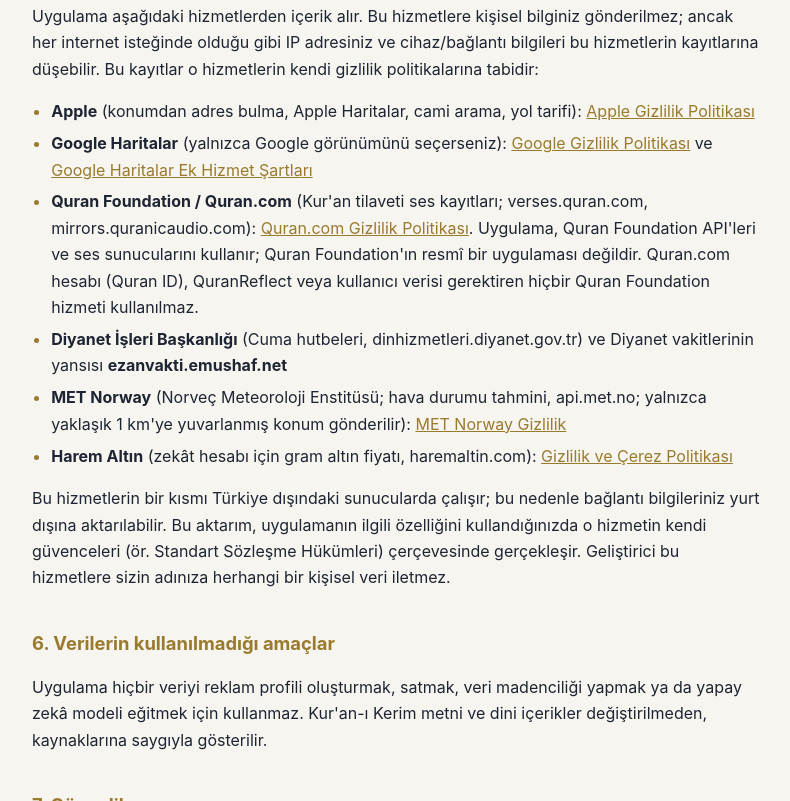
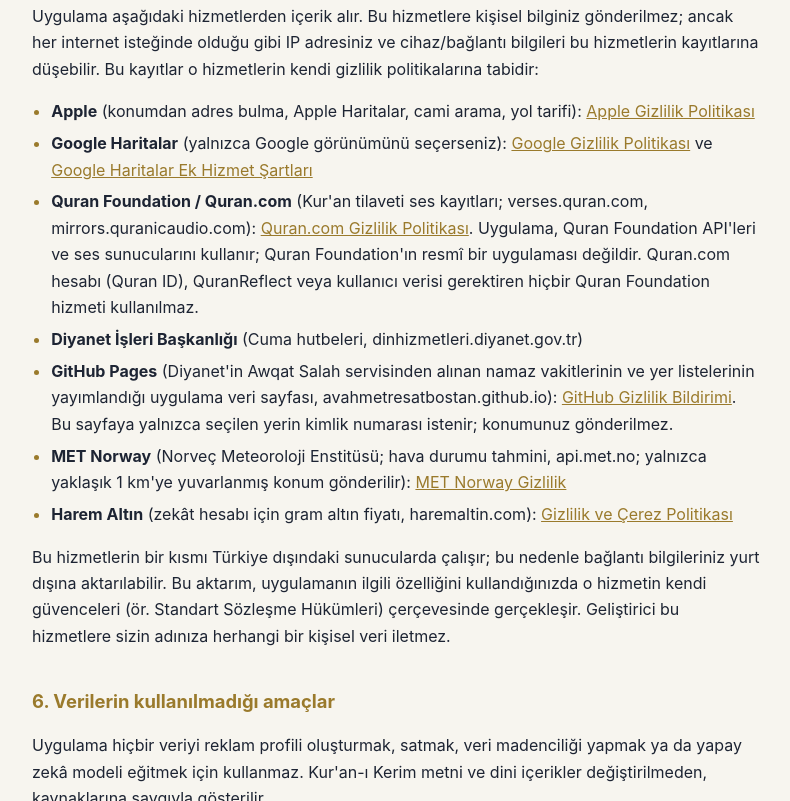
Before and after one commit to avahmetresatbostan/namaz-vakitleri-yasal, a plain HTML site: page gizlilik-politikasi.html in a window 1280 px wide. Shown: the part 1887-2688 px from the top of the page, without its empty margins (244-1034 px from the left). Drawn offline with Linux system fonts and the light colour scheme.

Commit message:
Gizlilik: vakitler artık Awqat Salah verisiyle GitHub Pages veri sayfasından (27.11.2026)

```diff
--- a/gizlilik-politikasi.html
+++ b/gizlilik-politikasi.html
@@ -31,7 +31,7 @@ footer{margin-top:48px;padding-top:16px;border-top:1px solid var(--line);color:v
 <main>
 <header><a class="uygulama" href="index.html">Namaz Vakitleri</a></header>
 <h1>Gizlilik Politikası</h1>
-<p class="tarih">Yürürlük ve son güncelleme tarihi: 21 Kasım 2026</p>
+<p class="tarih">Yürürlük ve son güncelleme tarihi: 27 Kasım 2026</p>
 <p>Bu politika, iOS için yayımlanan <strong>Namaz Vakitleri</strong> uygulamasının ("Uygulama") verilerinizi nasıl ele aldığını açıklar. Uygulama ücretsizdir, reklam içermez ve üyelik ya da hesap gerektirmez. Uygulama, 6698 sayılı Kişisel Verilerin Korunması Kanunu (KVKK) ve Avrupa Birliği Genel Veri Koruma Tüzüğü (GDPR) ilkeleri gözetilerek hazırlanmıştır.</p>
 <h2>1. Kısaca</h2>
 <ul>
@@ -70,7 +70,8 @@ footer{margin-top:48px;padding-top:16px;border-top:1px solid var(--line);color:v
 <li><strong>Apple</strong> (konumdan adres bulma, Apple Haritalar, cami arama, yol tarifi): <a href="https://www.apple.com/legal/privacy/tr/">Apple Gizlilik Politikası</a></li>
 <li><strong>Google Haritalar</strong> (yalnızca Google görünümünü seçerseniz): <a href="https://policies.google.com/privacy?hl=tr">Google Gizlilik Politikası</a> ve <a href="https://maps.google.com/help/terms_maps/">Google Haritalar Ek Hizmet Şartları</a></li>
 <li><strong>Quran Foundation / Quran.com</strong> (Kur'an tilaveti ses kayıtları; verses.quran.com, mirrors.quranicaudio.com): <a href="https://quran.com/privacy">Quran.com Gizlilik Politikası</a>. Uygulama, Quran Foundation API'leri ve ses sunucularını kullanır; Quran Foundation'ın resmî bir uygulaması değildir. Quran.com hesabı (Quran ID), QuranReflect veya kullanıcı verisi gerektiren hiçbir Quran Foundation hizmeti kullanılmaz.</li>
-<li><strong>Diyanet İşleri Başkanlığı</strong> (Cuma hutbeleri, dinhizmetleri.diyanet.gov.tr) ve Diyanet vakitlerinin yansısı <strong>ezanvakti.emushaf.net</strong></li>
+<li><strong>Diyanet İşleri Başkanlığı</strong> (Cuma hutbeleri, dinhizmetleri.diyanet.gov.tr)</li>
+<li><strong>GitHub Pages</strong> (Diyanet'in Awqat Salah servisinden alınan namaz vakitlerinin ve yer listelerinin yayımlandığı uygulama veri sayfası, avahmetresatbostan.github.io): <a href="https://docs.github.com/tr/site-policy/privacy-policies/github-general-privacy-statement">GitHub Gizlilik Bildirimi</a>. Bu sayfaya yalnızca seçilen yerin kimlik numarası istenir; konumunuz gönderilmez.</li>
 <li><strong>MET Norway</strong> (Norveç Meteoroloji Enstitüsü; hava durumu tahmini, api.met.no; yalnızca yaklaşık 1 km'ye yuvarlanmış konum gönderilir): <a href="https://www.met.no/en/About-us/privacy">MET Norway Gizlilik</a></li>
 <li><strong>Harem Altın</strong> (zekât hesabı için gram altın fiyatı, haremaltin.com): <a href="https://www.haremaltin.com/gizlilik-ve-cerez-politikasi">Gizlilik ve Çerez Politikası</a></li>
 </ul>
```
